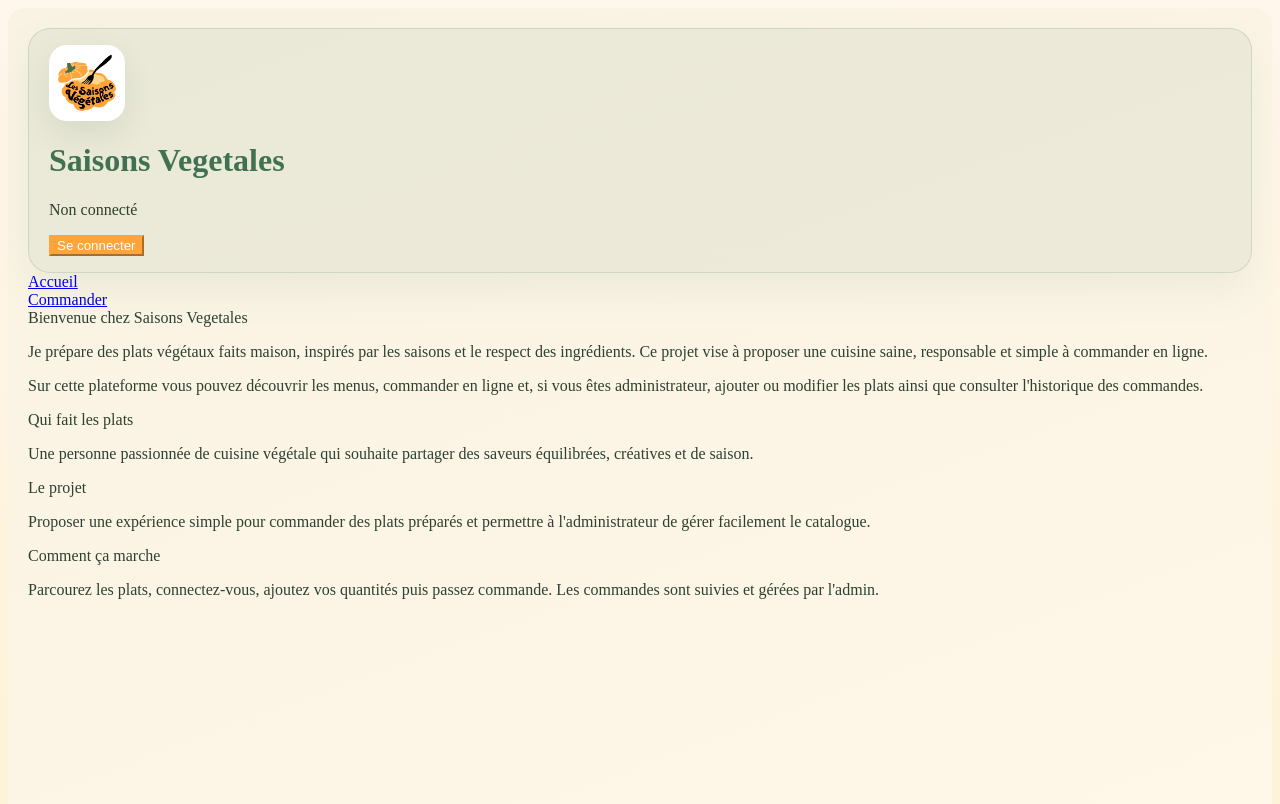
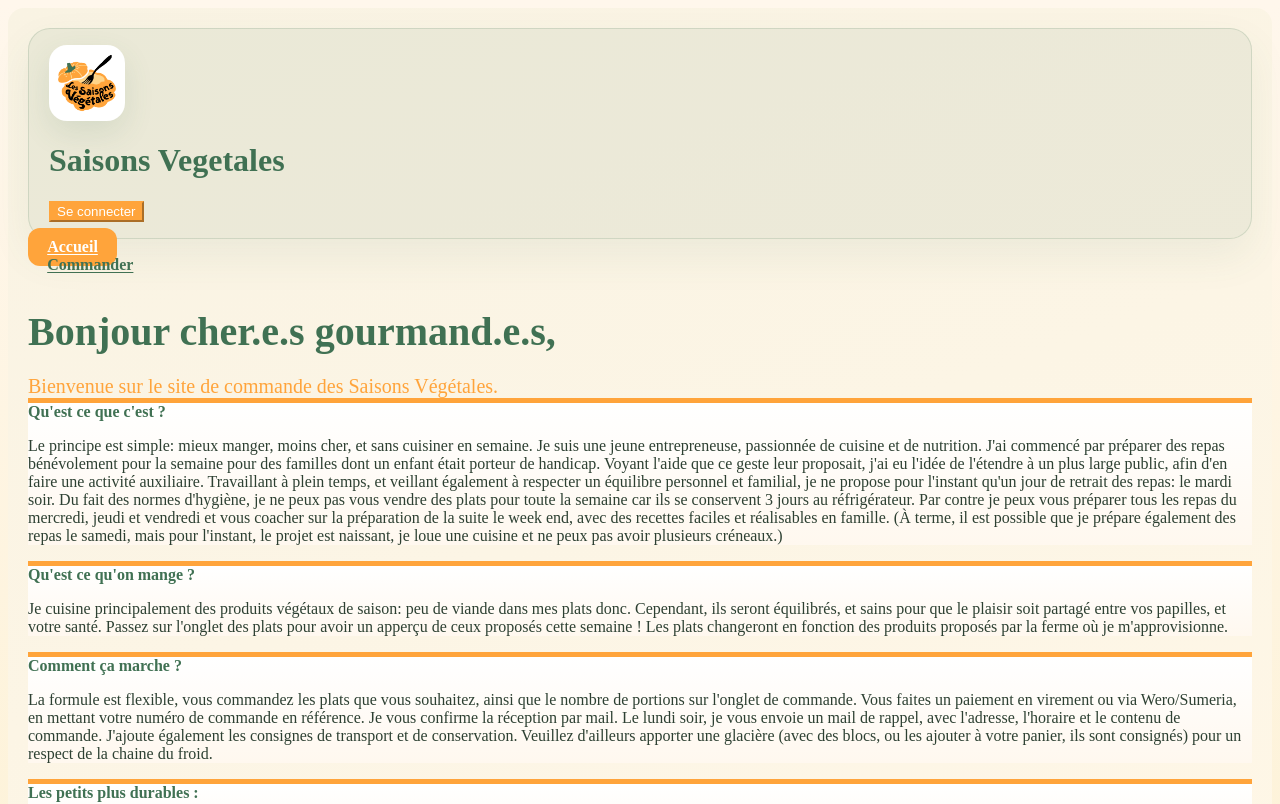
Before and after one commit to YellowBob2/SaisonsVegetales, a React app: page / in a window 1280 px wide. Shown: the top 804 px of the page. Built offline with nearby package versions, Linux system fonts and the light colour scheme; no server answers; the HTML template or start-up script is replaced by a standard one.

Commit message:
update texte and style

```diff
--- a/src/frontend/App.tsx
+++ b/src/frontend/App.tsx
@@ -328,54 +328,105 @@ export default function App() {
   function renderHomePage() {
     return (
       <>
-        <Row className="mb-4">
-          <Col>
-            <Card className="shadow-sm">
+        <Row className="mb-5">
+          <Col className="text-center">
+            <div className="py-4 px-3">
+              <h2 style={{ color: "var(--brand-green)", fontSize: "2.5rem", fontWeight: "700", marginBottom: "0.5rem" }}>
+                Bonjour cher.e.s gourmand.e.s,
+              </h2>
+              <p style={{ color: "var(--brand-orange)", fontSize: "1.25rem", fontWeight: "500", marginBottom: "0" }}>
+                Bienvenue sur le site de commande des Saisons Végétales.
+              </p>
+            </div>
+          </Col>
+        </Row>
+
+        <Row className="mb-4 justify-content-start">
+          <Col md={7}>
+            <Card className="shadow-sm product-card">
               <Card.Body>
-                <Card.Title>Bienvenue chez Saisons Vegetales</Card.Title>
-                <Card.Text>
-                  Je prépare des plats végétaux faits maison, inspirés par les saisons et le respect des ingrédients.
-                  Ce projet vise à proposer une cuisine saine, responsable et simple à commander en ligne.
-                </Card.Text>
-                <Card.Text>
-                  Sur cette plateforme vous pouvez découvrir les menus, commander en ligne et, si vous êtes administrateur,
-                  ajouter ou modifier les plats ainsi que consulter l'historique des commandes.
+                <Card.Title style={{ color: "var(--brand-green)" }}>Qu'est ce que c'est ?</Card.Title>
+                <Card.Text className="text-start" style={{ color: "var(--brand-text)" }}>
+                  Le principe est simple: mieux manger, moins cher, et sans cuisiner en semaine. Je suis une jeune
+                  entrepreneuse, passionnée de cuisine et de nutrition. J'ai commencé par préparer des repas
+                  bénévolement pour la semaine pour des familles dont un enfant était porteur de handicap. Voyant
+                  l'aide que ce geste leur proposait, j'ai eu l'idée de l'étendre à un plus large public, afin
+                  d'en faire une activité auxiliaire. Travaillant à plein temps, et veillant également à respecter
+                  un équilibre personnel et familial, je ne propose pour l'instant qu'un jour de retrait des repas:
+                  le mardi soir. Du fait des normes d'hygiène, je ne peux pas vous vendre des plats pour toute la
+                  semaine car ils se conservent 3 jours au réfrigérateur. Par contre je peux vous préparer tous les repas
+                  du mercredi, jeudi et vendredi et vous coacher sur la préparation de la suite le week end, avec des
+                  recettes faciles et réalisables en famille. (À terme, il est possible que je prépare également des
+                  repas le samedi, mais pour l'instant, le projet est naissant, je loue une cuisine et ne peux pas
+                  avoir plusieurs créneaux.)
                 </Card.Text>
               </Card.Body>
             </Card>
           </Col>
         </Row>
 
-        <Row className="gy-3">
-          <Col md={4}>
-            <Card className="shadow-sm border-0 bg-white">
+        <Row className="mb-4 justify-content-end">
+          <Col md={7}>
+            <Card className="shadow-sm product-card">
               <Card.Body>
-                <Card.Title>Qui fait les plats</Card.Title>
-                <Card.Text>
-                  Une personne passionnée de cuisine végétale qui souhaite partager des saveurs équilibrées, créatives et de saison.
+                <Card.Title style={{ color: "var(--brand-green)" }}>Qu'est ce qu'on mange ?</Card.Title>
+                <Card.Text className="text-start" style={{ color: "var(--brand-text)" }}>
+                  Je cuisine principalement des produits végétaux de saison: peu de viande dans mes plats donc.
+                  Cependant, ils seront équilibrés, et sains pour que le plaisir soit partagé entre vos papilles,
+                  et votre santé. Passez sur l'onglet des plats pour avoir un apperçu de ceux proposés cette semaine !
+                  Les plats changeront en fonction des produits proposés par la ferme où je m'approvisionne.
                 </Card.Text>
               </Card.Body>
             </Card>
           </Col>
-          <Col md={4}>
-            <Card className="shadow-sm border-0 bg-white">
+        </Row>
+
+        <Row className="mb-4 justify-content-start">
+          <Col md={7}>
+            <Card className="shadow-sm product-card">
               <Card.Body>
-                <Card.Title>Le projet</Card.Title>
-                <Card.Text>
-                  Proposer une expérience simple pour commander des plats préparés et permettre à l'administrateur de gérer facilement le catalogue.
+                <Card.Title style={{ color: "var(--brand-green)" }}>Comment ça marche ?</Card.Title>
+                <Card.Text className="text-start" style={{ color: "var(--brand-text)" }}>
+                  La formule est flexible, vous commandez les plats que vous souhaitez, ainsi que le nombre de portions
+                  sur l'onglet de commande. Vous faites un paiement en virement ou via Wero/Sumeria, en mettant votre
+                  numéro de commande en référence. Je vous confirme la réception par mail.
+                  Le lundi soir, je vous envoie un mail de rappel, avec l'adresse, l'horaire et le contenu de commande.
+                  J'ajoute également les consignes de transport et de conservation. Veuillez d'ailleurs apporter une
+                  glacière (avec des blocs, ou les ajouter à votre panier, ils sont consignés) pour un respect de la
+                  chaine du froid.
                 </Card.Text>
               </Card.Body>
             </Card>
           </Col>
-          <Col md={4}>
-            <Card className="shadow-sm border-0 bg-white">
+        </Row>
+
+        <Row className="mb-4 justify-content-end">
+          <Col md={7}>
+            <Card className="shadow-sm product-card">
               <Card.Body>
-                <Card.Title>Comment ça marche</Card.Title>
-                <Card.Text>
-                  Parcourez les plats, connectez-vous, ajoutez vos quantités puis passez commande. Les commandes sont suivies et gérées par l'admin.
+                <Card.Title style={{ color: "var(--brand-green)" }}>Les petits plus durables :</Card.Title>
+                <Card.Text className="text-start" style={{ color: "var(--brand-text)" }}>
+                  Les contenants et les blocs sont consignés, pensez à les rapporter la fois suivante!
+                  Les produits sont issus de circuit court, le plus souvent bio et locaux. Ils seront toujours de
+                  saison, selon les disponibilités.
+                  Consommer moins de viande réduit l'impact carbone de notre alimentation, le test des versions
+                  végétariennes des plats est encouragé par une réduction sur le prix !
                 </Card.Text>
               </Card.Body>
             </Card>
+          </Col>
+        </Row>
+
+        <Row className="mb-4">
+          <Col className="text-center">
+            <div className="py-4 px-3">
+              <h2 style={{ color: "var(--brand-green)", fontSize: "2.5rem", fontWeight: "700", marginBottom: "0.5rem" }}>
+                Bonne exploration, et bon appétit !
+              </h2>
+              <p style={{ color: "var(--brand-orange)", fontSize: "1.25rem", fontWeight: "600", marginBottom: "0" }}>
+                Laure
+              </p>
+            </div>
           </Col>
         </Row>
       </>
@@ -615,9 +666,9 @@ export default function App() {
           <p className="text-muted mb-0">
             {!isLoaded
               ? "Chargement..."
-              : isSignedIn
-              ? `Role courant: ${roleLabels[sessionRole]}`
-              : "Non connecté"}
+              : isAdmin
+              ? "Mode admin"
+              : ""}
           </p>
         </Col>
         <Col className="text-end">
--- a/src/frontend/styles/catalog.css
+++ b/src/frontend/styles/catalog.css
@@ -92,6 +92,24 @@ body {
   color: var(--brand-green);
 }
 
+.nav-pills .nav-link {
+  color: var(--brand-green);
+  border-radius: 12px;
+  font-weight: 600;
+  transition: all 0.3s ease;
+  padding: 0.65rem 1.2rem;
+}
+
+.nav-pills .nav-link:hover:not(.active) {
+  background-color: var(--brand-orange-soft);
+  color: var(--brand-green);
+}
+
+.nav-pills .nav-link.active {
+  background-color: var(--brand-orange);
+  color: #ffffff;
+}
+
 .badge.bg-secondary {
   background-color: var(--brand-green) !important;
 }
```
